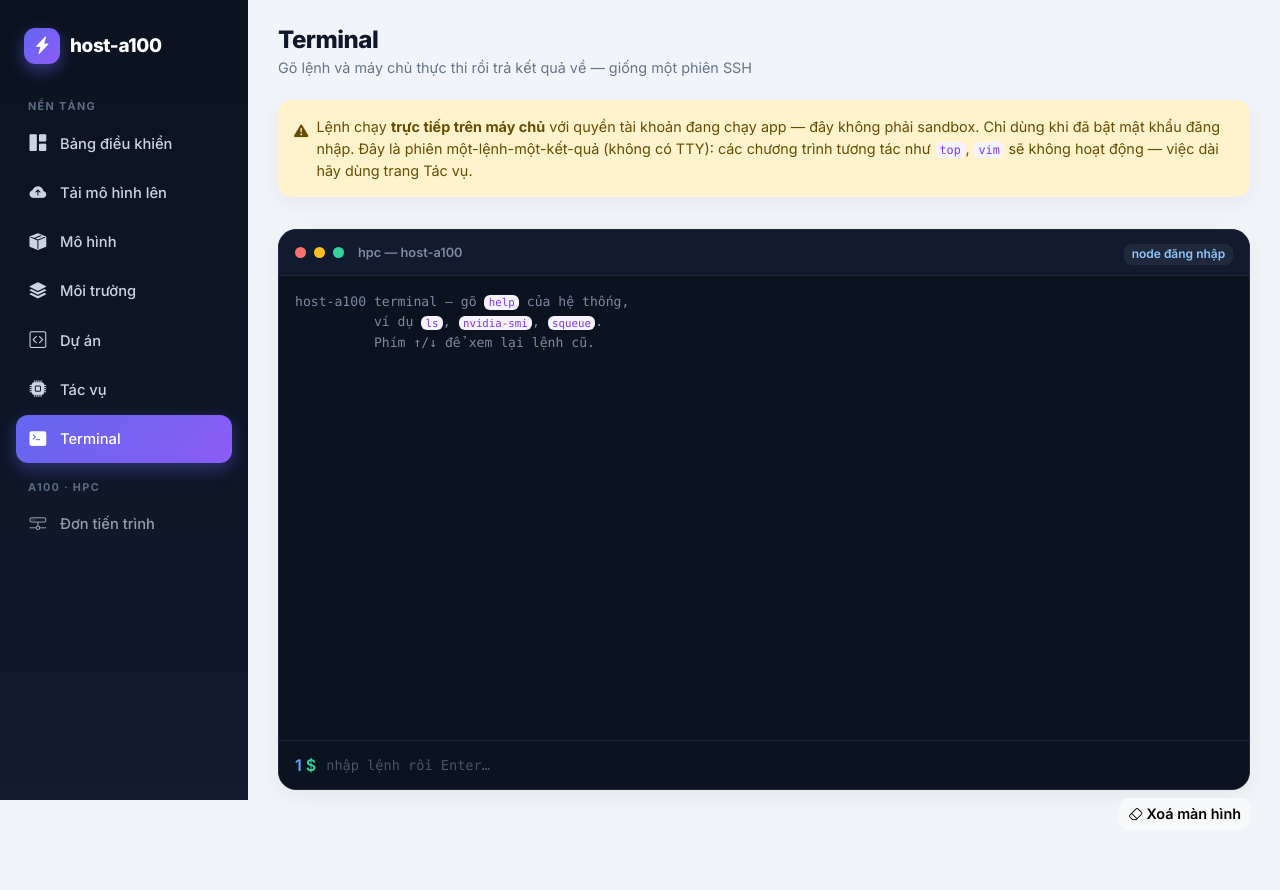
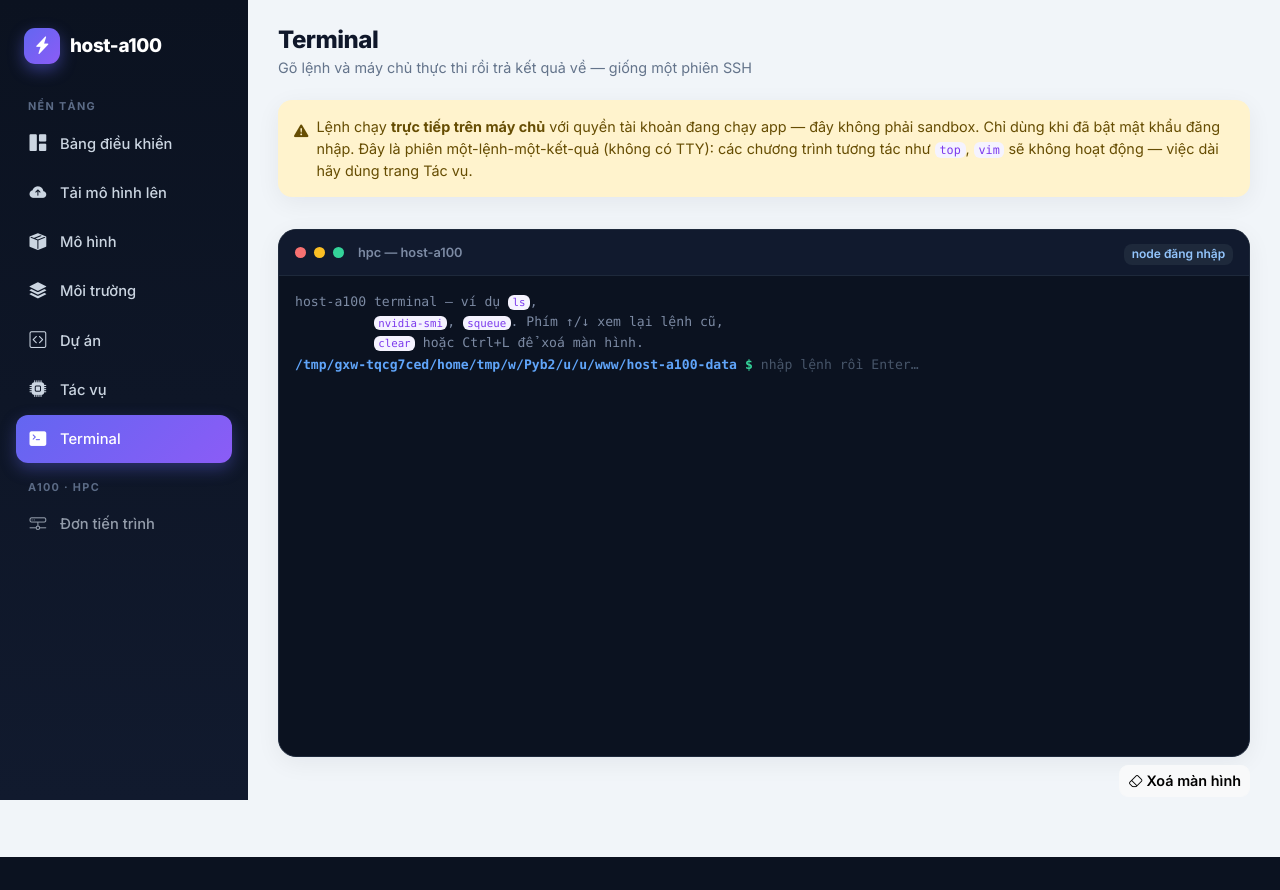
Before and after one commit to truong-vip-pro-max-ultra/host-a100, a Flask app: page /terminal in a window 1280 px wide. After the commit the page ends 857 px from the top, so only its background shows below. Run offline with Flask 3, Linux system fonts and the light colour scheme; the visitor is signed in with stand-in values (Sample User, id 1).

Commit message:
Terminal: reset cwd on reload, inline prompt, client-side clear
Three UX fixes from feedback:
- A page reload now starts back at the initial directory instead of
  inheriting a cwd from earlier `cd`s (GET /terminal resets term_cwd).
- The input line lives inside the scrolling console as its last child, so
  the prompt/cursor sits right under the latest output like a real
  SSH/cmd session (output is inserted before the input line).
- `clear`/`cls` (and Ctrl+L) clear the web console client-side; the
  shell's own clear only emits escape codes that don't wipe the page.

Co-Authored-By: Claude Opus 4.8 <noreply@anthropic.com>

```diff
--- a/app.py
+++ b/app.py
@@ -590,7 +590,11 @@ def job_result(job_id):
 # --------------------------------------------------------------------------- #
 @app.route("/terminal")
 def terminal_page():
-    cwd = session.get("term_cwd") or shell_service.initial_cwd()
+    # A fresh page load (or reload) starts back at the initial directory — a
+    # reload shouldn't inherit a cwd left over from earlier `cd`s. The cwd then
+    # persists across commands within the session until the next reload.
+    cwd = shell_service.initial_cwd()
+    session["term_cwd"] = cwd
     return render_template(
         "terminal.html",
         cwd=cwd,
--- a/templates/terminal.html
+++ b/templates/terminal.html
@@ -14,26 +14,27 @@
   .term-head .title{ color:#7c8aa3; font-size:.8rem; font-weight:600;
     margin-left:6px; font-family:'Inter',sans-serif; }
   .term-head .where{ margin-left:auto; }
-  .term-body{ padding:16px; height:58vh; overflow:auto; font-size:.82rem;
-    line-height:1.55; color:#cbd5e1;
+  /* Toàn bộ console cuộn trong một vùng; ô nhập là DÒNG CUỐI bên trong vùng này
+     nên prompt + con trỏ luôn nằm ngay dưới kết quả mới nhất, như SSH/cmd. */
+  .term-body{ padding:16px; height:60vh; overflow:auto; font-size:.82rem;
+    line-height:1.55; color:#cbd5e1; cursor:text;
     font-family:ui-monospace,SFMono-Regular,Menlo,Consolas,monospace; }
   .term-body .out{ white-space:pre-wrap; word-break:break-word; margin:0 0 2px; }
-  .term-body .cmd-line{ display:flex; gap:8px; white-space:pre-wrap;
-    word-break:break-word; }
+  .cmd-line, .term-input-line{ display:flex; gap:8px; align-items:baseline;
+    white-space:pre-wrap; word-break:break-word; }
   .term-prompt{ color:#34d399; font-weight:600; flex-shrink:0; }
   .term-prompt .path{ color:#60a5fa; }
   .term-cmd{ color:#e2e8f0; }
   .out.err{ color:#fca5a5; }
   .out.note{ color:#7c8aa3; }
-  .term-input-row{ display:flex; align-items:center; gap:8px; padding:12px 16px;
-    background:#0b1220; border-top:1px solid #1e293b; }
   .term-input{ flex:1; background:transparent; border:none; outline:none;
-    color:#e2e8f0; font-size:.85rem; caret-color:#34d399;
+    color:#e2e8f0; font-size:.82rem; caret-color:#34d399; padding:0;
     font-family:ui-monospace,SFMono-Regular,Menlo,Consolas,monospace; }
   .term-input::placeholder{ color:#475569; }
-  .term-input:focus{ box-shadow:none; }
-  .spin{ width:14px; height:14px; border:2px solid #334155; border-top-color:#34d399;
-    border-radius:50%; animation:tspin .7s linear infinite; }
+  .term-input:focus{ box-shadow:none; outline:none; }
+  .spin{ width:13px; height:13px; border:2px solid #334155; border-top-color:#34d399;
+    border-radius:50%; animation:tspin .7s linear infinite; flex-shrink:0;
+    align-self:center; }
   @keyframes tspin{ to{ transform:rotate(360deg); } }
 </style>
 
@@ -57,24 +58,21 @@
         <span class="term-dot" style="background:#34d399"></span>
         <span class="title">hpc — host-a100</span>
         <span class="where">
-          {% if slurm_active %}
           <span class="badge" id="whereBadge"
                 style="background:#1e293b;color:#93c5fd">node đăng nhập</span>
-          {% else %}
-          <span class="badge" style="background:#1e293b;color:#93c5fd">node đăng nhập</span>
-          {% endif %}
         </span>
       </div>
       <div class="term-body" id="termBody">
-        <p class="out note">host-a100 terminal — gõ <code>help</code> của hệ thống,
-          ví dụ <code>ls</code>, <code>nvidia-smi</code>, <code>squeue</code>.
-          Phím ↑/↓ để xem lại lệnh cũ.</p>
-      </div>
-      <div class="term-input-row">
-        <span class="term-prompt"><span class="path" id="promptPath">{{ cwd }}</span> $</span>
-        <input class="term-input" id="termInput" autocomplete="off" spellcheck="false"
-               placeholder="nhập lệnh rồi Enter…" autofocus>
-        <span id="termSpin" style="display:none"><span class="spin"></span></span>
+        <p class="out note">host-a100 terminal — ví dụ <code>ls</code>,
+          <code>nvidia-smi</code>, <code>squeue</code>. Phím ↑/↓ xem lại lệnh cũ,
+          <code>clear</code> hoặc Ctrl+L để xoá màn hình.</p>
+        <!-- Dòng nhập luôn là phần tử CUỐI trong vùng cuộn này -->
+        <div class="term-input-line" id="inputLine">
+          <span class="term-prompt"><span class="path" id="promptPath">{{ cwd }}</span> $</span>
+          <input class="term-input" id="termInput" autocomplete="off" spellcheck="false"
+                 placeholder="nhập lệnh rồi Enter…" autofocus>
+          <span id="termSpin" style="display:none"><span class="spin"></span></span>
+        </div>
       </div>
     </div>
 
@@ -105,6 +103,7 @@
   const body   = document.getElementById('termBody');
   const input  = document.getElementById('termInput');
   const spin   = document.getElementById('termSpin');
+  const inputLine  = document.getElementById('inputLine');
   const promptPath = document.getElementById('promptPath');
   const clearBtn   = document.getElementById('clearBtn');
   const onCompute  = document.getElementById('onCompute');
@@ -124,11 +123,12 @@
 
   function scrollDown(){ body.scrollTop = body.scrollHeight; }
 
-  function addEl(cls, text){
+  // Mọi dòng output/echo được chèn NGAY TRƯỚC dòng nhập, nên dòng nhập luôn ở cuối.
+  function addOut(cls, text){
     const p = document.createElement('p');
     p.className = cls;
-    p.textContent = text;          // textContent => an toàn, không dính HTML injection
-    body.appendChild(p);
+    p.textContent = text;        // textContent => an toàn, không dính HTML injection
+    body.insertBefore(p, inputLine);
     return p;
   }
 
@@ -143,7 +143,13 @@
     cm.className = 'term-cmd';
     cm.textContent = command;
     line.appendChild(pr); line.appendChild(cm);
-    body.appendChild(line);
+    body.insertBefore(line, inputLine);
+  }
+
+  function clearScreen(){
+    // Xoá mọi thứ trừ chính dòng nhập.
+    [...body.children].forEach(el => { if (el !== inputLine) el.remove(); });
+    input.focus();
   }
 
   async function run(command){
@@ -162,19 +168,18 @@
         }),
       });
       if (res.status === 401){
-        addEl('out err', 'Phiên đã hết hạn — hãy tải lại trang và đăng nhập lại.');
+        addOut('out err', 'Phiên đã hết hạn — hãy tải lại trang và đăng nhập lại.');
         return;
       }
       const data = await res.json();
-      if (data.output) addEl(data.exit_code === 0 ? 'out' : 'out err', data.output.replace(/\n$/, ''));
+      if (data.output) addOut(data.exit_code === 0 ? 'out' : 'out err', data.output.replace(/\n$/, ''));
       if (typeof data.exit_code === 'number' && data.exit_code !== 0)
-        addEl('out note', '[mã thoát: ' + data.exit_code + ']');
+        addOut('out note', '[mã thoát: ' + data.exit_code + ']');
       if (data.cwd){ cwd = data.cwd; promptPath.textContent = cwd; }
-      if (whereBadge && data.where){
+      if (whereBadge && data.where)
         whereBadge.textContent = data.where === 'compute' ? 'node tính toán' : 'node đăng nhập';
-      }
     } catch(e){
-      addEl('out err', 'Lỗi mạng: ' + e);
+      addOut('out err', 'Lỗi mạng: ' + e);
     } finally {
       input.disabled = false;
       spin.style.display = 'none';
@@ -186,13 +191,17 @@
   input.addEventListener('keydown', (e) => {
     if (e.key === 'Enter'){
       const command = input.value;
-      if (command.trim()){
+      input.value = '';
+      const trimmed = command.trim();
+      if (trimmed){
         history.push(command);
         if (history.length > 200) history.shift();
       }
       histIdx = -1;
-      input.value = '';
-      if (command.trim()) run(command);
+      // `clear`/`cls` xử lý ngay ở client (lệnh clear của shell chỉ in escape
+      // code, không xoá được console web).
+      if (trimmed === 'clear' || trimmed === 'cls'){ clearScreen(); return; }
+      if (trimmed) run(command);
     } else if (e.key === 'ArrowUp'){
       if (!history.length) return;
       e.preventDefault();
@@ -206,16 +215,16 @@
       histIdx++;
       if (histIdx >= history.length){ histIdx = -1; input.value = ''; }
       else input.value = history[histIdx];
-    } else if (e.ctrlKey && e.key === 'l'){
+    } else if (e.ctrlKey && (e.key === 'l' || e.key === 'L')){
       e.preventDefault();
-      body.innerHTML = '';
+      clearScreen();
     }
   });
 
-  clearBtn.addEventListener('click', () => { body.innerHTML = ''; input.focus(); });
+  clearBtn.addEventListener('click', clearScreen);
 
-  // Bấm bất kỳ đâu trong console => focus ô nhập (trừ khi đang bôi chọn text).
-  body.parentElement.addEventListener('click', () => {
+  // Bấm vào vùng console => focus ô nhập (trừ khi đang bôi chọn text để copy).
+  body.addEventListener('click', () => {
     if (!window.getSelection().toString()) input.focus();
   });
 })();
```
